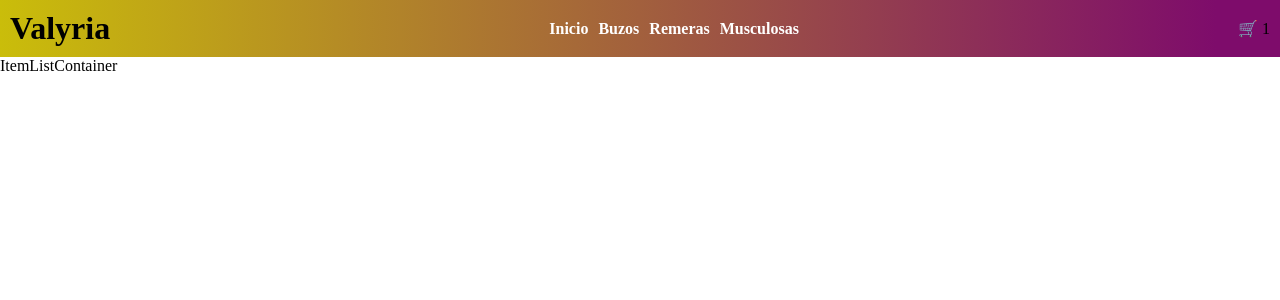
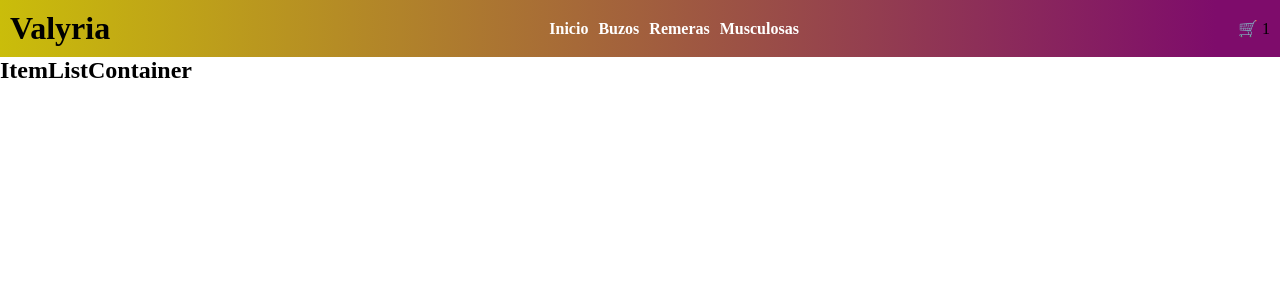
Before and after one commit to Facu6969/react-ecomerce, a React (Vite) app: page / in a window 1280 px wide. Shown: the top 300 px of the page. Built offline with nearby package versions, Linux system fonts and the light colour scheme.

Commit message:
Preentrega1 Fernandez Pablo Facundo

```diff
--- a/src/components/ItemListContainer.jsx
+++ b/src/components/ItemListContainer.jsx
@@ -3,7 +3,7 @@ import React from 'react'
 const ItemListContainer = () => {
   return (
     <div>
-      ItemListContainer
+      <h2>ItemListContainer </h2>
     </div>
   )
 }
```
